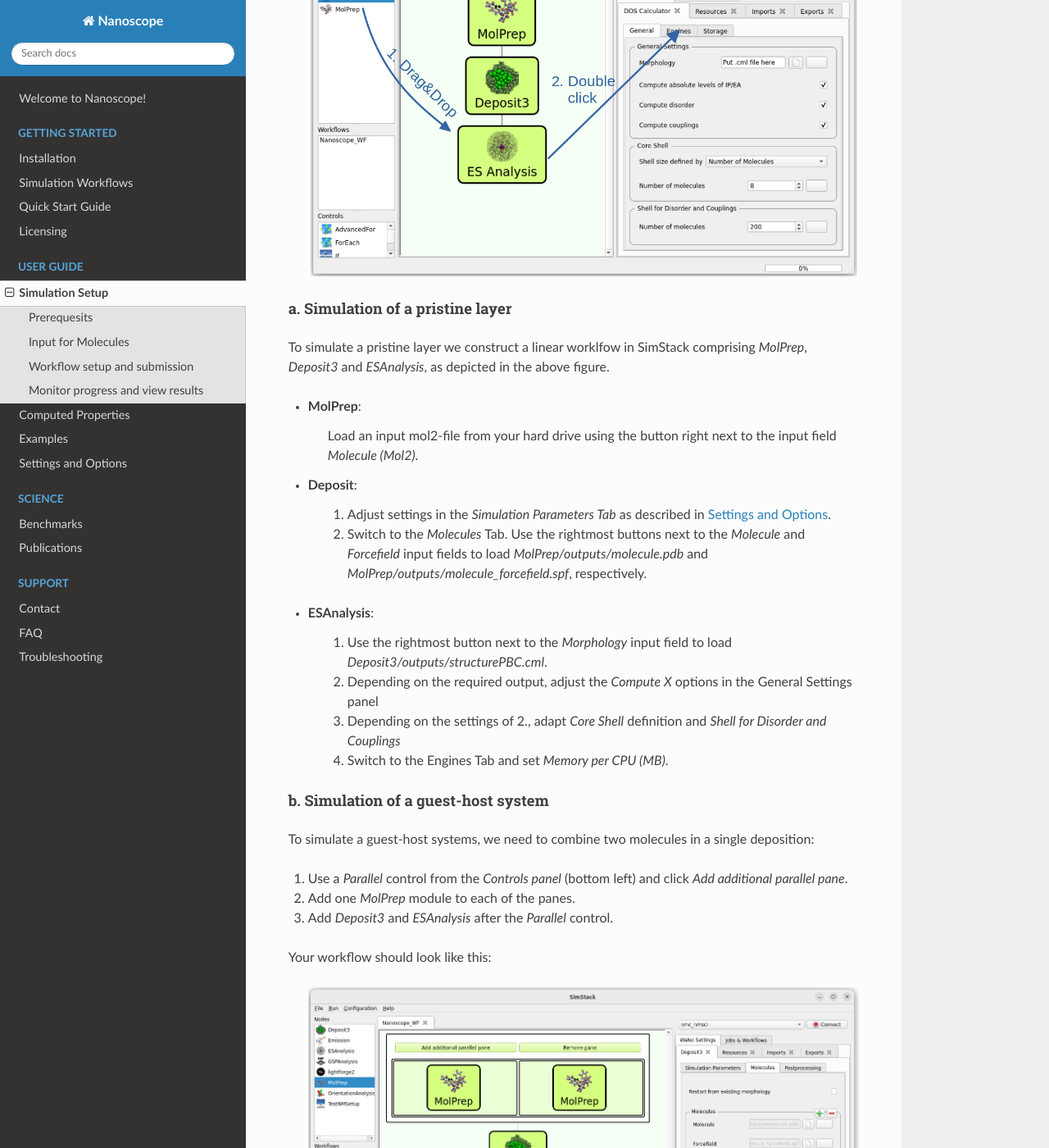
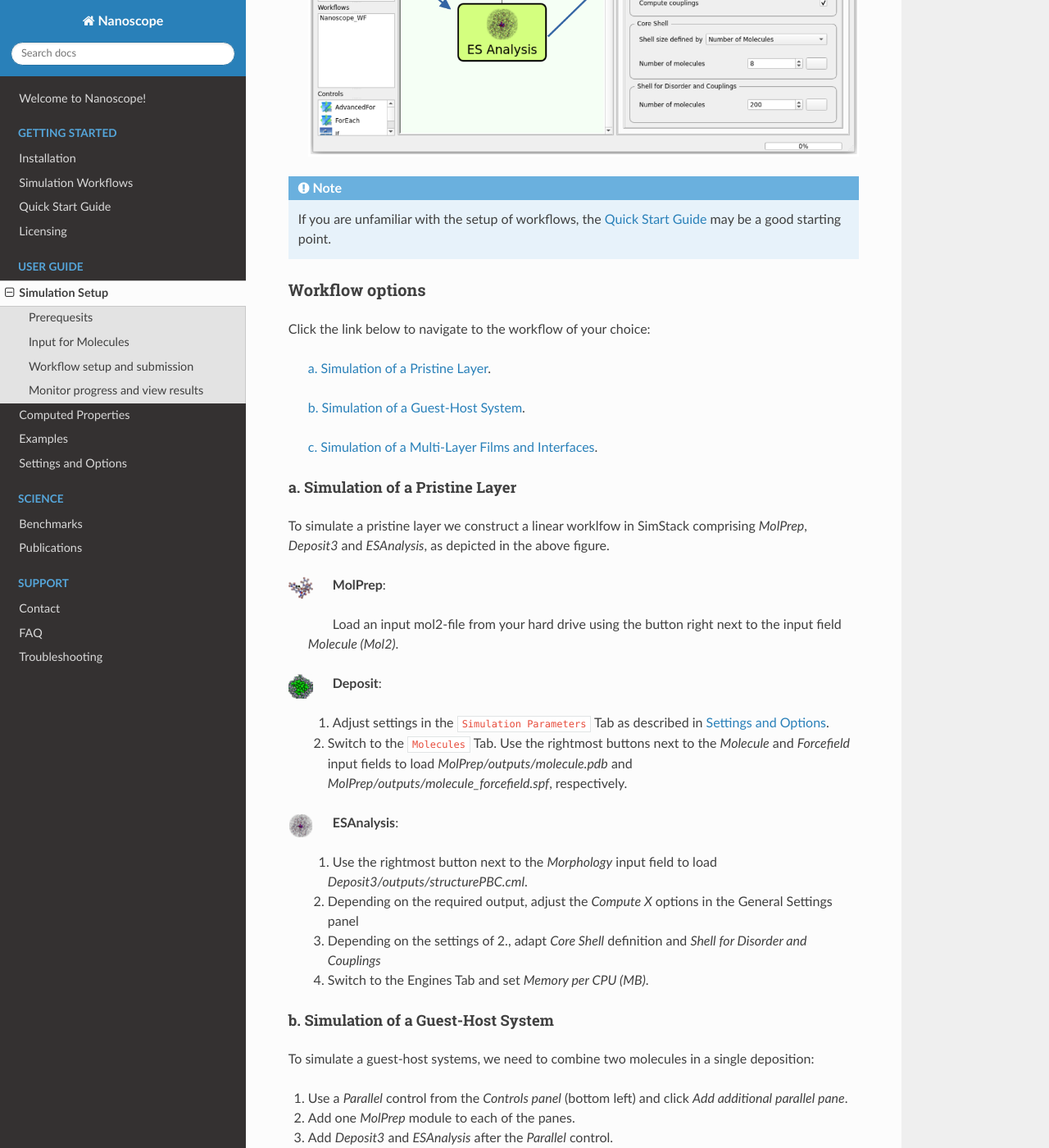
Before and after one commit to NanomatchGmbH/nanoscope-docs, a Sphinx documentation site: the page built from docs/source/user_guide/simulation_setup.rst, in a window 1280 px wide and 1400 px high, scrolled down 2316 px. Shown: the whole window at 82% size. Built offline with Sphinx 7.4.7 and the Read the Docs theme 3.1.0, drawn with Linux system fonts in a browser that asks for light colours; some of the changed text lies outside the part shown.

Commit message:
Small changes.

```diff
--- a/docs/source/user_guide/simulation_setup.rst
+++ b/docs/source/user_guide/simulation_setup.rst
@@ -32,7 +32,8 @@ Input for Molecules
 2. Formatting existing input
 ^^^^^^^^^^^^^^^^^^^^^^^^^^^^
 
-    Existing files as well as newly generated input files need to be converted into proper mol2 format to use it as input for Nanoscope. The safest way to do so is a 2-step conversion via xyz using openbabel:
+    Existing files as well as newly generated input files need to be converted into proper mol2 format to use it as
+    input for Nanoscope. The safest way to do so is a 2-step conversion via xyz using openbabel:
 
         .. code-block:: bash
 
@@ -65,34 +65,75 @@ Open SimStack on your local PC using
 
 2. Design your workflow
 ^^^^^^^^^^^^^^^^^^^^^^^^
-**Drag&Drop** the modules `MolPrep`, `Deposit` and `ESAnalysis` from the top left panel into the middle workflow panel into a linear workflow and arrange as depicted below. Double click on each module to adapt settings and allocate resources for each simulation step.
+
+**Drag&Drop** the modules `MolPrep`, `Deposit` and `ESAnalysis` from the top left panel into the middle workflow panel
+into a linear workflow and arrange as depicted below. Double click on each module to adapt settings and allocate
+resources for each simulation step.
 
     .. figure:: simulation_setup/quick_start_1.png
        :alt: Construct the workflow with drag&drop
        :width: 100%
        :align: center
 
-a. Simulation of a pristine layer
+
+.. note:: If you are unfamiliar with the setup of workflows, the :ref:`getting_started_quick_start` may be a good starting point.
+
+
+Workflow options
+^^^^^^^^^^^^^^^^
+
+Click the link below to navigate to the workflow of your choice:
+
+  :ref:`simulation_pristine_layer`.
+
+  :ref:`simulation_guest_host`.
+
+  :ref:`simulation_multi_layer`.
+
+
+.. _simulation_pristine_layer:
+
+a. Simulation of a Pristine Layer
 ~~~~~~~~~~~~~~~~~~~~~~~~~~~~~~~~~~~~~
 To simulate a pristine layer we construct a linear worklfow in SimStack comprising `MolPrep`, `Deposit3` and `ESAnalysis`, as depicted in the above figure.
 
-* **MolPrep**:
+
+.. image:: settings/MolPrep.png
+   :alt: MolPrep Icon
+   :width: 30px
+   :align: left
+
+**MolPrep**:
 
     Load an input mol2-file from your hard drive using the button right next to the input field `Molecule (Mol2)`.
 
-* **Deposit**:
 
-    1. Adjust settings in the `Simulation Parameters Tab` as described in :ref:`user_guide_settings`.
-    2. Switch to the `Molecules` Tab. Use the rightmost buttons next to the `Molecule` and `Forcefield` input fields to load `MolPrep/outputs/molecule.pdb` and `MolPrep/outputs/molecule_forcefield.spf`, respectively.
+.. image:: settings/Deposit3.png
+   :alt: Deposit Icon
+   :width: 30px
+   :align: left
 
-* **ESAnalysis**:
+**Deposit**:
+
+    1. Adjust settings in the ``Simulation Parameters`` Tab as described in :ref:`user_guide_settings`.
+    2. Switch to the ``Molecules`` Tab. Use the rightmost buttons next to the `Molecule` and `Forcefield` input fields to load `MolPrep/outputs/molecule.pdb` and `MolPrep/outputs/molecule_forcefield.spf`, respectively.
+
+
+.. image:: settings/ESAnalysis.png
+   :alt: ESAnalysis Icon
+   :width: 30px
+   :align: left
+
+**ESAnalysis**:
 
     1. Use the rightmost button next to the `Morphology` input field to load `Deposit3/outputs/structurePBC.cml`.
     2. Depending on the required output, adjust the `Compute X` options in the General Settings panel
     3. Depending on the settings of 2., adapt `Core Shell` definition and `Shell for Disorder and Couplings`
     4. Switch to the Engines Tab and set `Memory per CPU (MB)`.
 
-b. Simulation of a guest-host system
+.. _simulation_guest_host:
+
+b. Simulation of a Guest-Host System
 ~~~~~~~~~~~~~~~~~~~~~~~~~~~~~~~~~~~~~~~~
 To simulate a guest-host systems, we need to combine two molecules in a single deposition:
 
@@ -108,21 +149,38 @@ Your workflow should look like this:
        :align: center
 
 
-* **MolPrep**:
+.. image:: settings/MolPrep.png
+   :alt: MolPrep Icon
+   :width: 30px
+   :align: left
+
+**MolPrep**:
 
     Load the input (mol2) for the two molecules you would like to combine in the thin film into the two `MolPrep` modules.
 
-* **Deposit**:
 
-    1. Adjust settings in the `Simulation Parameters Tab` as described in :ref:`user_guide_settings`.
-    2. Switch to the `Molecules` Tab.
+.. image:: settings/Deposit3.png
+   :alt: Deposit Icon
+   :width: 30px
+   :align: left
+
+**Deposit**:
+
+    1. Adjust settings in the ``Simulation Parameters`` Tab as described in :ref:`user_guide_settings`.
+    2. Switch to the ``Molecules`` Tab.
 
         a. Press the `+` button to add the input for a second molecule.
         b. First molecule: use the rightmost buttons next to the `Molecule` and `Forcefield` input fields to load `Parallel/0/MolPrep/outputs/molecule.pdb` and `Parallel/0/MolPrep/outputs/molecule_forcefield.spf`, respectively.
         c. Second molecule: use the rightmost buttons next to the `Molecule` and `Forcefield` input fields to load `Parallel/1/MolPrep/outputs/molecule.pdb` and `Parallel/1/MolPrep/outputs/molecule_forcefield.spf`, respectively. **Note the `1` in contrast to `0` in step b**.
         d. Adjust concentrations for your purpose.
 
-* **ESAnalysis**:
+
+.. image:: settings/ESAnalysis.png
+   :alt: ESAnalysis Icon
+   :width: 30px
+   :align: left
+
+**ESAnalysis**:
 
     1. Use the rightmost button next to the `Morphology` input field to load `Deposit3/outputs/structurePBC.cml`.
     2. Depending on the required output, adjust the `Compute X` options in the General Settings panel
@@ -145,8 +203,9 @@ Your workflow should look like this:
     4. Switch to the Engines Tab and set `Memory per CPU (MB)`.
 
 
+.. _simulation_multi_layer:
 
-c. Simulation of a multi-layer films and interfaces
+c. Simulation of a Multi-Layer Films and Interfaces
 ~~~~~~~~~~~~~~~~~~~~~~~~~~~~~~~~~~~~~~~~~~~~~~~~~~~~~~
 
 For an interface, we use the `Parallel` control to compute input for all molecules, but use multiple Deposit modules in sequence to deposit materials layer by layer:
@@ -163,13 +222,25 @@ Your workflow should look like this:
        :width: 100%
        :align: center
 
-* **MolPrep**:
+
+.. image:: settings/MolPrep.png
+   :alt: MolPrep Icon
+   :width: 30px
+   :align: left
+
+**MolPrep**:
 
     Load the input (mol2) for the two molecules you would like to combine in the thin film into the two `MolPrep` modules.
 
-* **Deposit modules**:
 
-    1. Adjust settings in the `Simulation Parameters Tab` as described in :ref:`user_guide_settings`.
+.. image:: settings/Deposit3.png
+   :alt: Deposit Icon
+   :width: 30px
+   :align: left
+
+**Deposit modules**:
+
+    1. Adjust settings in the ``Simulation Parameters Tab`` as described in :ref:`user_guide_settings`.
 
         .. note:: All Deposit modules must have the same box settings!
 
@@ -179,7 +250,13 @@ Your workflow should look like this:
         a. Enable `Restart from existing morphology`.
         b. Use the button rightmost of the `Restartfile` input field to load the restartfile from the preceeding Deposit module, e. g. `Deposit3/outputs/restartfile.zip`. See the above figure for reference.
 
-* **ESAnalysis**:
+
+.. image:: settings/ESAnalysis.png
+   :alt: ESAnalysis Icon
+   :width: 30px
+   :align: left
+
+**ESAnalysis**:
 
     1. Use the rightmost button next to the `Morphology` input field to load `Deposit3_1/outputs/structurePBC.cml`. If you have more than two layers, substitute `Deposit3_1` with the last Deposit3 module in line.
     2. Depending on the required output, adjust the `Compute X` options in the General Settings panel
```
Also changed, not shown: other parts of docs/source/user_guide/simulation_setup.rst (+1 -2 lines).
